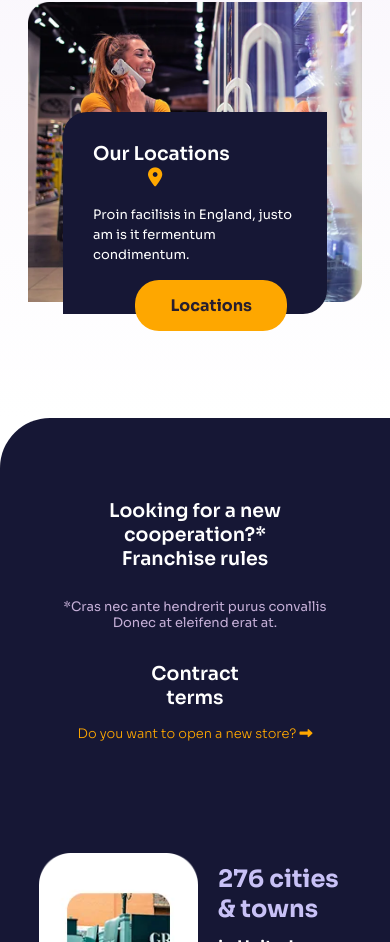
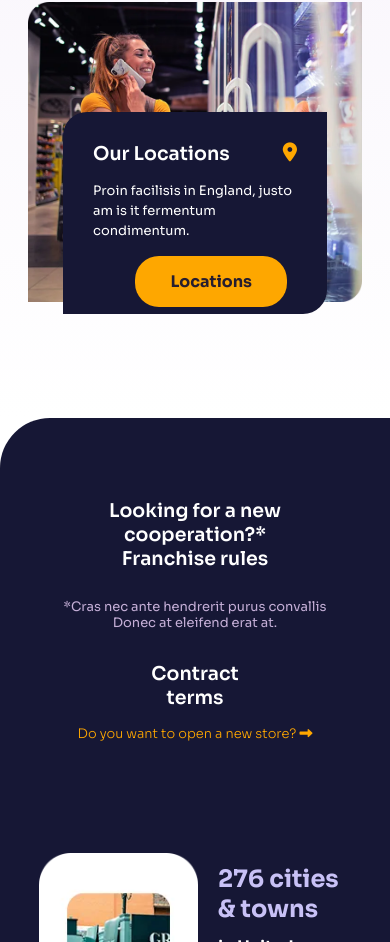
Before and after one commit to AsemBq/franchise, a plain HTML site: page index.html in a window 390 px wide. Shown: the part 2007-2949 px from the top of the page. Drawn offline with Linux system fonts and the light colour scheme.

Commit message:
final changes

```diff
--- a/assest/css/index.css
+++ b/assest/css/index.css
@@ -333,9 +333,16 @@ section.second .right div.locations h2 {
   font-weight: 600;
 }
 
-section.second .right div.locations h2 i {
-  margin-left: 140px;
+section.second .right div.locations div.top{
+  display: flex;
+  justify-content: space-between;
+  align-items: center;
+}
+
+section.second .right div.locations .top  i {
+  font-size: 32px;
   color: #fea700;
+  align-self: flex-start;
 }
 
 section.second .right div.locations p {
@@ -343,6 +350,7 @@ section.second .right div.locations p {
   color: #ffffff;
   font-size: 16px;
   margin-bottom: 35px;
+  line-height: 24px;
 }
 section.second .right div.locations span {
   align-self: flex-end;
--- a/assest/css/responsiv.css
+++ b/assest/css/responsiv.css
@@ -175,8 +175,9 @@
     margin-bottom: 15px;
   }
 
-  section.second .right div.locations h2 i {
-    margin-left: 55px;
+  section.second .right div.locations .top i {
+    font-size: 19px;
+    margin-left: 50px;
   }
   section.second .right div.locations p {
     font-size: 13px;
--- a/index.html
+++ b/index.html
@@ -98,7 +98,7 @@
         <div class="right">
           <img src="./assest/second_section/franchise-wrap-bg3.webp" alt="" />
           <div class="locations">
-            <h2>Our Locations <i class="fa-solid fa-location-dot"></i></h2>
+            <div class="top"><h2>Our Locations</h2><i class="fa-solid fa-location-dot"></i></div>
             <p>
               Proin facilisis in England, justo am is it fermentum condimentum.
             </p>
```
